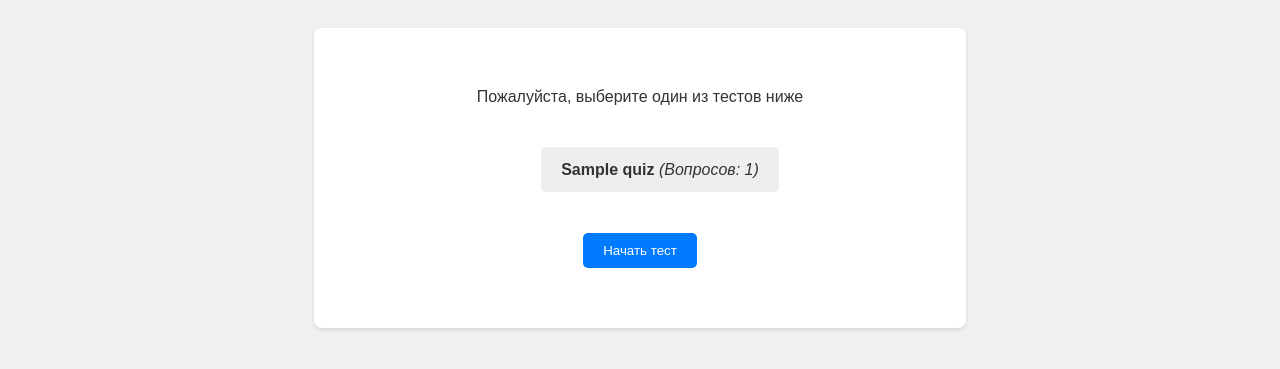
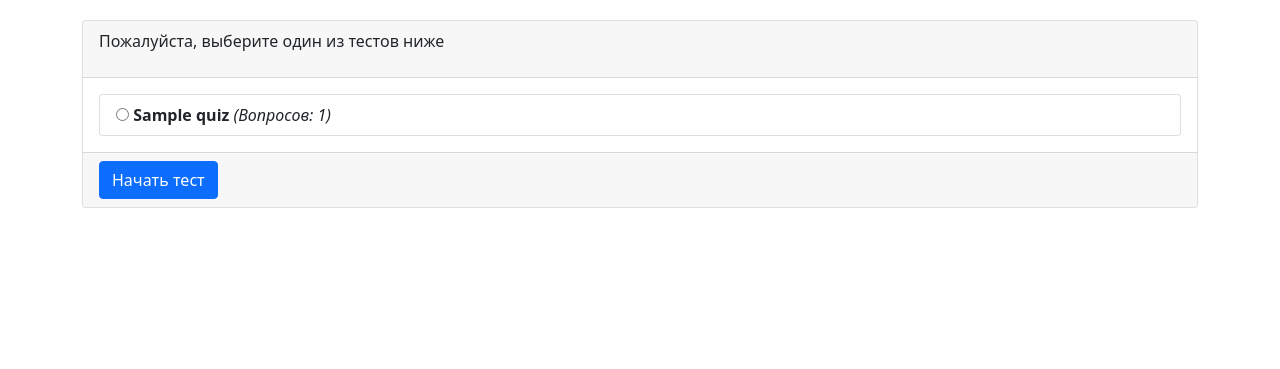
Before and after one commit to AndrewSkow11/NewWaveEducation, a Django app: page /quiz/ in a window 1280 px wide. Shown: the top 369 px of the page. Run offline with Django 4.2, Linux system fonts and the light colour scheme; a user stored in the database is signed in; tables that the repository leaves empty hold one stand-in row (values such as "Sample post"); some libraries are stand-ins or nearby versions.

Commit message:
обновлена стартовая страница теста на фронте

```diff
--- a/accounts/urls.py
+++ b/accounts/urls.py
@@ -1,9 +1,15 @@
 from django.urls import path
 from accounts import views
+from .views import profile_view
+from django.contrib.auth import views as auth_views
+
 
 urlpatterns = [
     path("accounts/create/", views.UserCreateAPIView.as_view(), name="account_create"),
     # Read, Update, Delete
     path("api/accounts/", views.UserListAPIView.as_view(), name="accounts_list"),
     path("api/accounts/<int:pk>/", views.UserRetrieveUpdateDestroy.as_view(), name="account_rud"),
+    path('accounts/profile/', profile_view, name='profile'),
+    path('accounts/logout/', auth_views.LogoutView.as_view(), name='logout'),
+
 ]
--- a/quiz/templates/start.html
+++ b/quiz/templates/start.html
@@ -1,103 +1,33 @@
 <!DOCTYPE html>
-<html lang="en">
+<html lang="ru">
 <head>
     <meta charset="UTF-8">
-    <title>Start your quiz </title>
+    <title>Начать тестирование</title>
+    <link href="https://cdn.jsdelivr.net/npm/bootstrap@5.1.0/dist/css/bootstrap.min.css" rel="stylesheet">
+    <script src="https://cdn.jsdelivr.net/npm/bootstrap@5.1.0/dist/js/bootstrap.bundle.min.js"></script>
     <script src="https://unpkg.com/htmx.org@1.9.10"
             integrity="sha384-D1Kt99CQMDuVetoL1lrYwg5t+9QdHe7NLX/SoJYkXDFfX37iInKRy5xLSi8nO7UC"
             crossorigin="anonymous"></script>
-    <style>
-        body {
-          font-family: 'Arial', sans-serif;
-          background-color: #f0f0f0;
-          color: #333;
-          line-height: 1.6;
-          padding: 20px;
-        }
-
-        #topic-container {
-          background-color: #fff;
-          padding: 20px;
-          border-radius: 8px;
-          box-shadow: 0 2px 4px rgba(0,0,0,0.1);
-          margin: auto;
-          width: 50%;
-        }
-
-        #topic-list {
-          justify-content: center;
-          display: flex;
-          flex-direction: column;
-          align-items: center;
-          padding: 20px;
-        }
-
-        #question-form {
-          padding: 20px;
-        }
-
-        .option{
-          border-radius: 10px;
-        }
-
-        .option input[type="radio"] {
-          display: none; /* Hide the radio button */
-        }
-
-        .option label {
-          display: block;
-          padding: 10px 20px;
-          background-color: #eeeeee;
-          border-radius: 5px;
-          margin: 5px 0;
-          cursor: pointer;
-          transition: background-color 0.3s;
-        }
-
-        .option label:hover {
-          background-color: #c9c9c9;
-        }
-
-        .option input[type="radio"]:checked + label {
-          background-color: #818181;
-          color: #fff;
-        }
-
-        #heading-text {
-          text-align: center;
-        }
-
-        .btn {
-          background-color: #007bff;
-          color: #fff;
-          border: none;
-          padding: 10px 20px;
-          border-radius: 5px;
-          cursor: pointer;
-          transition: background-color 0.3s ease-out;
-          display: block;
-          margin: 20px auto;
-        }
-
-        .btn:hover {
-          background-color: #0056b3;
-        }
-    </style>
 </head>
 <body>
 
-<form id="topic-container" hx-post="{% url 'get-questions' %}/start">
+<div style="padding:20px;">
+
+    <form id="topic-container" hx-post="{% url 'get-questions' %}/start" class="container">
         {% csrf_token %}
 
         <div id="topic-list">
-
+            <div class="card">
+                <div class="card-header">
                     <p>Пожалуйста, выберите один из тестов ниже</p>
-
-        <ol style="list-style-type: none;">
+                </div>
+                <div class="card-body">
+                    <ol class="list-group">
 
                         {% for topic in topics %}
-            <li class="option">
-                <input type="radio" id="topic-{{ forloop.counter0 }}" value="{{ topic.id }}" name="quiz_id" required>
+                        <li class="list-group-item">
+                            <input type="radio" id="topic-{{ forloop.counter0 }}" value="{{ topic.id }}" name="quiz_id"
+                                   required>
                             <label for="topic-{{ forloop.counter0 }}">
                                 <strong>{{ topic.name }}</strong>
                                 <em>(Вопросов: {{ topic.questions_count }})</em>
@@ -106,15 +36,22 @@
                         {% endfor %}
 
                         {% if not topics %}
-            <li>No topics available. Have you added topics into your database?</li>
+                        <li class="list-group-item">No topics available. Have you added topics into your database?</li>
                         {% endif %}
 
                     </ol>
 
-        <button class="btn" type="submit">Начать тест</button>
+                </div>
+
+                <div class="card-footer">
+
+                    <button class="btn btn-primary" type="submit">Начать тест</button>
+                </div>
+
+            </div>
         </div>
     </form>
 
-
+</div>
 </body>
 </html>
```
Also changed, not shown: accounts/views.py (+11 -1 lines), quiz/templates/partials/answer.html (+22 -10 lines), quiz/templates/partials/finish.html (+20 -6 lines), templates/accounts/profile.html (added, +20 -0 lines), templates/base.html (renamed from quiz/templates/base.html, +5 -10 lines), templates/registration/login.html (+16 -10 lines). Lines whose indentation alone changed are shown as unchanged.
